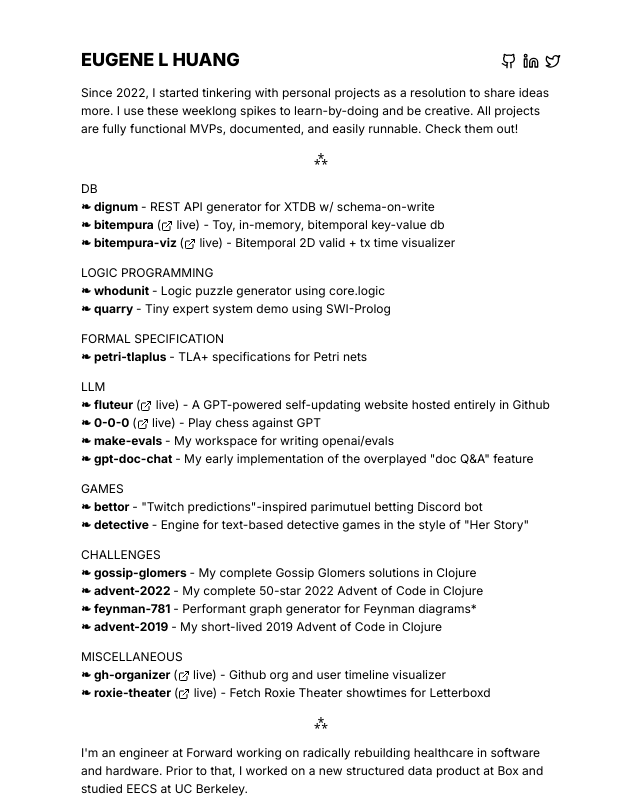
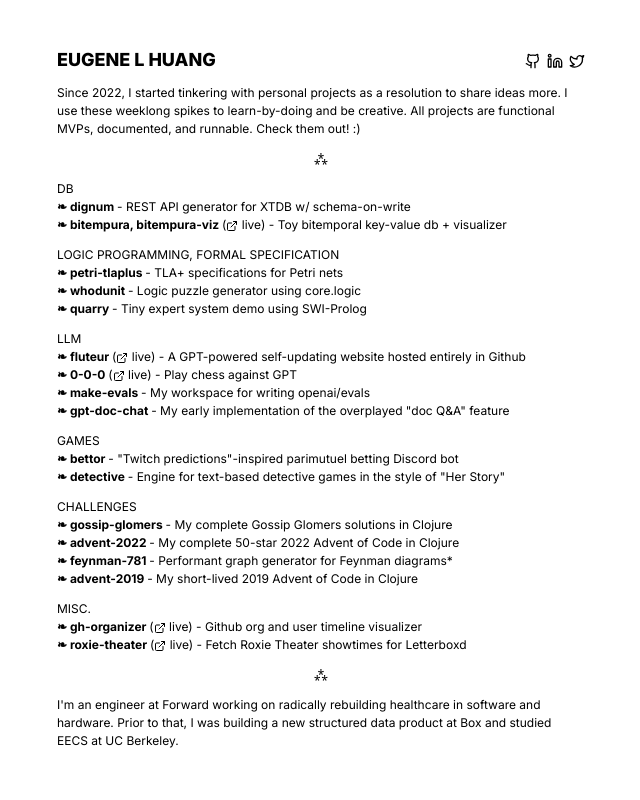
Before and after one commit to elh/elh.github.io, a React (Create React App) app: page / in a window 1280 px wide. Shown: the whole page, without its empty margins (319-959 px from the left). Built offline with nearby package versions, Linux system fonts and the light colour scheme.

Commit message:
compact content

```diff
--- a/public/content.json
+++ b/public/content.json
@@ -1,7 +1,7 @@
 {
-  "about_me": "I'm an engineer at Forward working on radically rebuilding healthcare in software and hardware. Prior to that, I worked on a new structured data product at Box and studied EECS at UC Berkeley.",
+  "about_me": "I'm an engineer at Forward working on radically rebuilding healthcare in software and hardware. Prior to that, I was building a new structured data product at Box and studied EECS at UC Berkeley.",
   "projects": {
-    "intro": "Since 2022, I started tinkering with personal projects as a resolution to share ideas more. I use these weeklong spikes to learn-by-doing and be creative. All projects are fully functional MVPs, documented, and easily runnable. Check them out!\n",
+    "intro": "Since 2022, I started tinkering with personal projects as a resolution to share ideas more. I use these weeklong spikes to learn-by-doing and be creative. All projects are functional MVPs, documented, and runnable. Check them out! :)\n",
     "groups": [
       {
         "name": "DB",
@@ -11,20 +11,22 @@
             "desc": "REST API generator for XTDB w/ schema-on-write"
           },
           {
-            "repo": "bitempura",
-            "desc": "Toy, in-memory, bitemporal key-value db",
-            "homepage": "https://elh.github.io/bitempura-viz/#/bitempura-viz/interactive"
-          },
-          {
-            "repo": "bitempura-viz",
-            "desc": "Bitemporal 2D valid + tx time visualizer",
+            "repos": [
+              "bitempura",
+              "bitempura-viz"
+            ],
+            "desc": "Toy bitemporal key-value db + visualizer",
             "homepage": "https://elh.github.io/bitempura-viz/#/tests/TestRobinhoodExample"
           }
         ]
       },
       {
-        "name": "Logic Programming",
+        "name": "Logic Programming, Formal Specification",
         "repos": [
+          {
+            "repo": "petri-tlaplus",
+            "desc": "TLA+ specifications for Petri nets"
+          },
           {
             "repo": "whodunit",
             "desc": "Logic puzzle generator using core.logic"
@@ -32,15 +34,6 @@
           {
             "repo": "quarry",
             "desc": "Tiny expert system demo using SWI-Prolog"
-          }
-        ]
-      },
-      {
-        "name": "Formal Specification",
-        "repos": [
-          {
-            "repo": "petri-tlaplus",
-            "desc": "TLA+ specifications for Petri nets"
           }
         ]
       },
@@ -102,7 +95,7 @@
         ]
       },
       {
-        "name": "Miscellaneous",
+        "name": "Misc.",
         "repos": [
           {
             "repo": "gh-organizer",
--- a/src/App.js
+++ b/src/App.js
@@ -30,7 +30,15 @@
           <div className="mt-4">{group.name.toUpperCase()}</div>
           {group.repos && group.repos.map((repo, j) =>
             <div>
-              <span className="font-bold">❧ <a href={`https://github.com/elh/`+repo.repo} className="link link-hover">{repo.repo} </a></span>
+              { repo.repos
+                ? <span>
+                  <span className="font-bold">❧ </span>
+                  {repo.repos.map((repo, k) =>
+                    <span className="font-bold"><a href={`https://github.com/elh/`+repo} className="link link-hover">{repo}{k > 0 ? " ": ", "}</a></span>
+                  )}
+                  </span>
+                : <span className="font-bold">❧ <a href={`https://github.com/elh/`+repo.repo} className="link link-hover">{repo.repo} </a></span>
+              }
               { repo.homepage &&
                 <a href={repo.homepage} className="link link-hover">
                   (<ExternalLink size={12} strokeWidth={2.0} /> live)
@@ -56,7 +64,7 @@
   return (
     <div>
       <div className="flex justify-center items-center pt-[4rem]">
-        <div className="w-[40rem]">
+        <div className="w-[44rem]">
           <header className="flex justify-between items-center">
             <a href={process.env.PUBLIC_URL} className="text-2xl font-extrabold link link-hover">{"Eugene L Huang".toUpperCase()}</a>
             <div className="flex space-x-2">
--- a/src/index.css
+++ b/src/index.css
@@ -1,4 +1,5 @@
 @import url('https://fonts.googleapis.com/css2?family=Inter:wght@400;700;800&subset=latin&display=block');
+/* @import url('https://fonts.googleapis.com/css2?family=IM+Fell+English:ital@0;1&subset=latin&display=block'); */
 
 @tailwind base;
 @tailwind components;
```
Also changed, not shown: data/content.yaml (+8 -13 lines), 1 other file (tests, documents, lock files or other folders).
